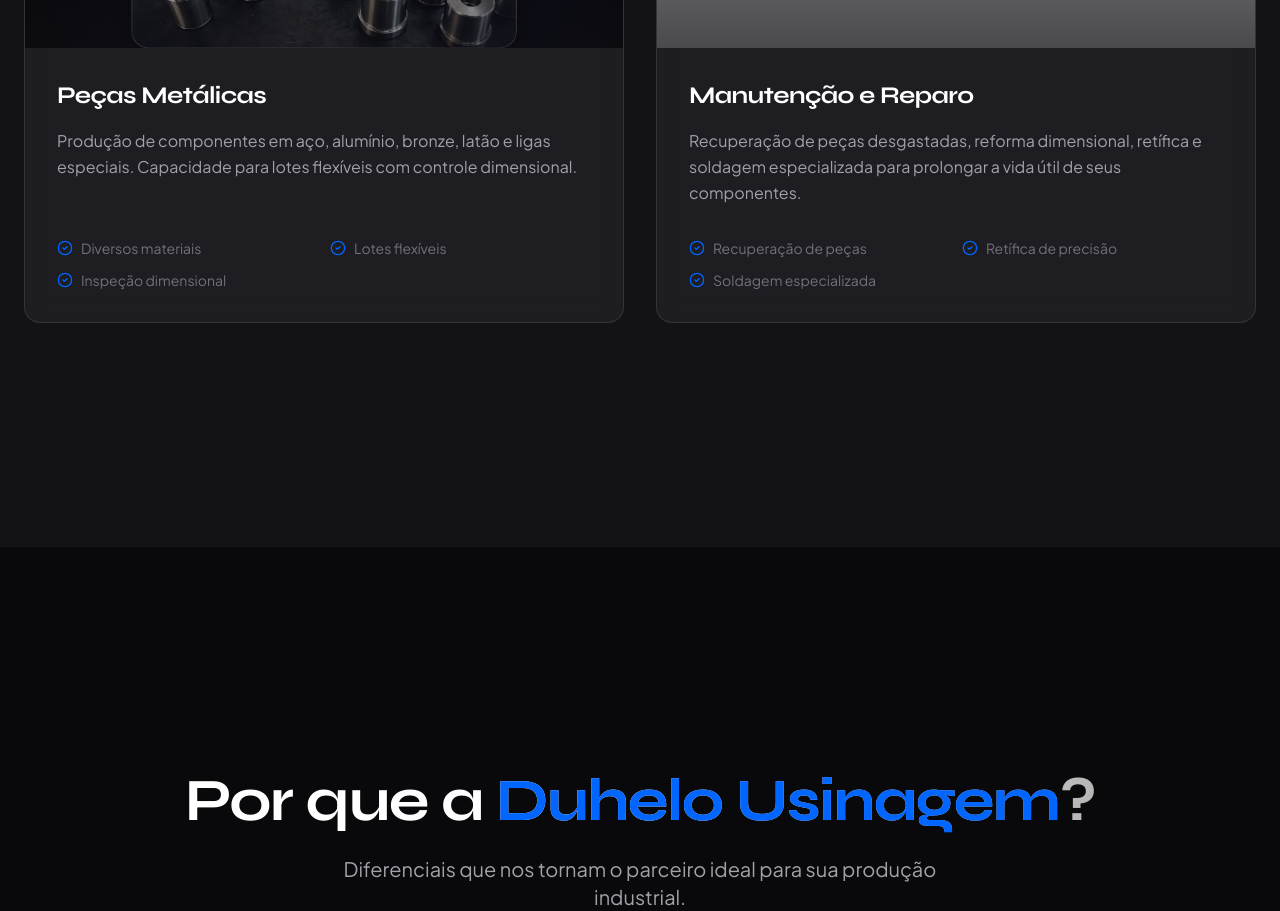
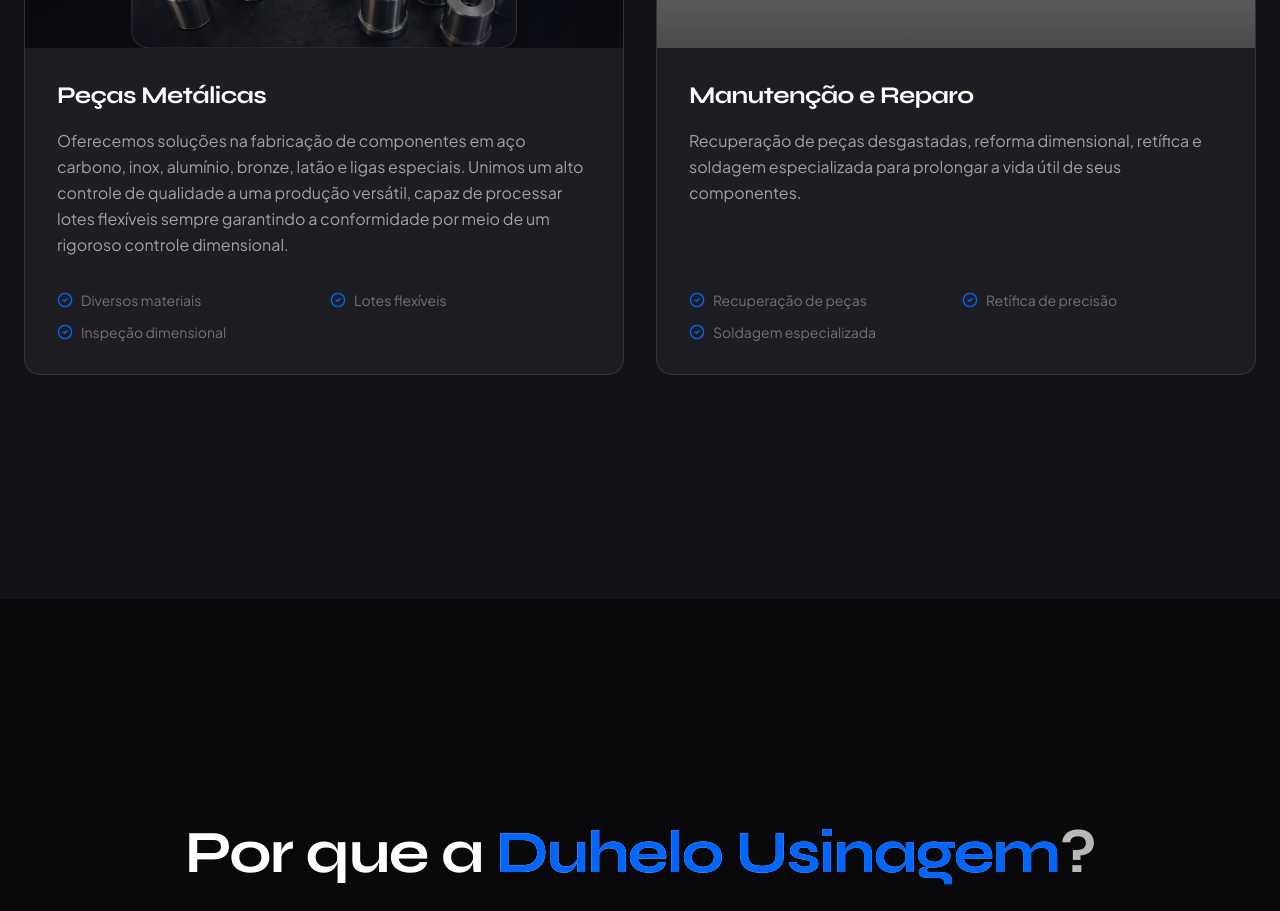
Before and after one commit to dudumatto/duhelo-usinagem, a React (Vite) app: page / in a window 1280 px wide. Shown: the part 2160-3071 px from the top of the page. Built offline with nearby package versions, Linux system fonts and the light colour scheme; grey boxes are pictures that could not be loaded.

Commit message:
subir na vercel

```diff
--- a/src/app/App.tsx
+++ b/src/app/App.tsx
@@ -179,7 +179,7 @@
                   icon: <Factory className="w-6 h-6" />,
                   title: "Peças Metálicas",
                   description:
-                    "Produção de componentes em aço, alumínio, bronze, latão e ligas especiais. Capacidade para lotes flexíveis com controle dimensional.",
+                    "Oferecemos soluções na fabricação de componentes em aço carbono, inox, alumínio, bronze, latão e ligas especiais. Unimos um alto controle de qualidade a uma produção versátil, capaz de processar lotes flexíveis sempre garantindo a conformidade por meio de um rigoroso controle dimensional.",
                   features: ["Diversos materiais", "Lotes flexíveis", "Inspeção dimensional"],
                 },
                 {
```
Also changed, not shown: .openclaude/settings.local.json (added), vercel.json (added).
